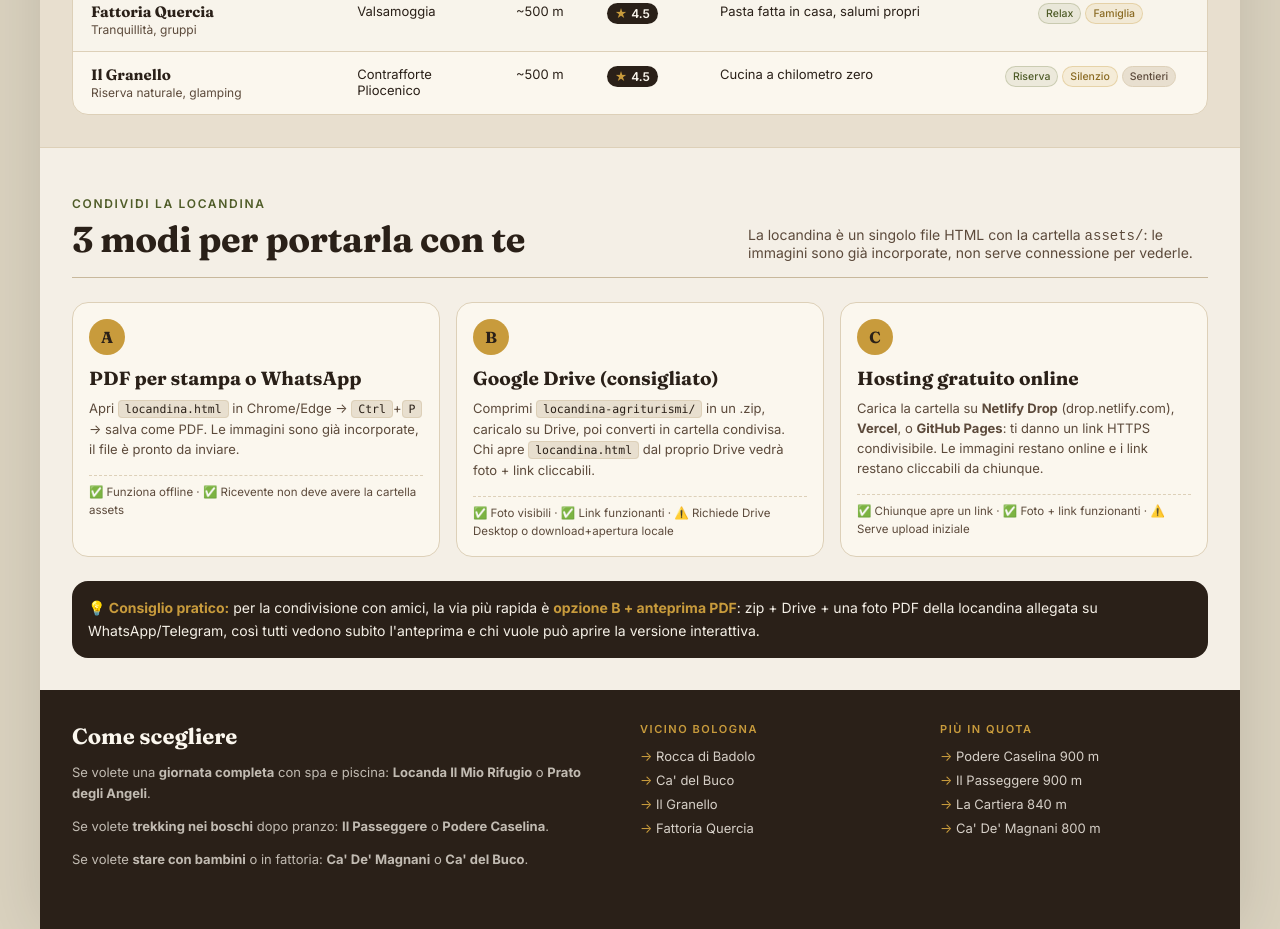
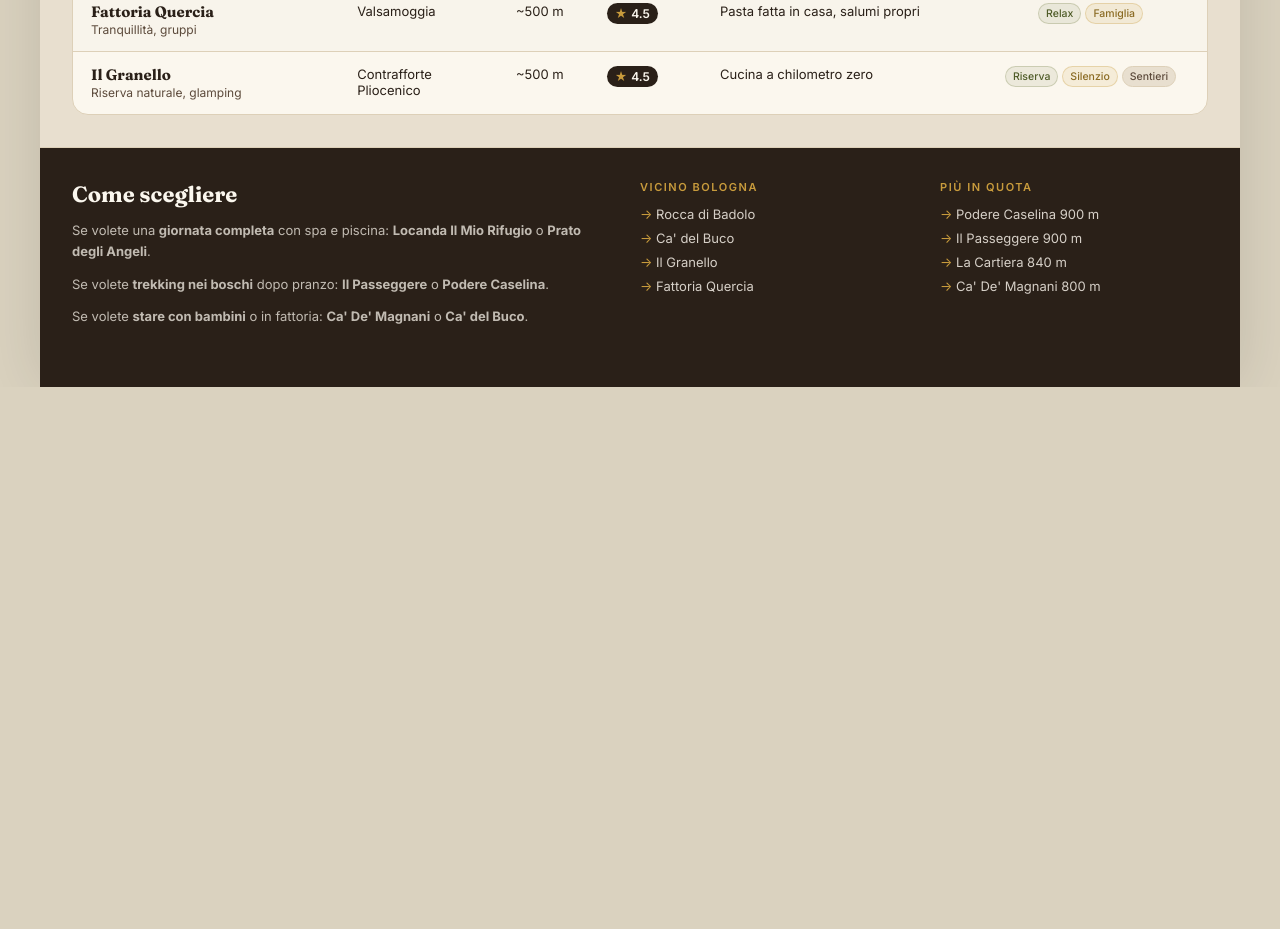
Before and after one commit to elia-berselli/locandina-agriturismi-appennino, a plain HTML site: page index.html in a window 1280 px wide. Shown: the part 4761-5690 px from the top of the page. After the commit the page ends 5148 px from the top, so only its background shows below. Drawn offline with Linux system fonts and the light colour scheme.

Commit message:
Rimuovi sezione 'Come condividere' (CSS orfano)
La sezione era già stata rimossa in un precedente patch,
ma il CSS .share* era rimasto orfano. Pulizia completa.

```diff
--- a/index.html
+++ b/index.html
@@ -368,64 +368,6 @@
     background: var(--ink); color: var(--bg);
     display: grid; grid-template-columns: 2fr 1fr 1fr; gap: var(--gap-6);
   }
-
-  /* ============================================================
-     SECTION: Condividi
-     ============================================================ */
-  .share {
-    padding: var(--gap-7) var(--gap-6) var(--gap-6);
-    background: var(--bg);
-  }
-  .share-grid {
-    display: grid;
-    grid-template-columns: repeat(3, 1fr);
-    gap: var(--gap-4);
-    margin-top: var(--gap-5);
-  }
-  .share-card {
-    background: var(--paper);
-    border: 1px solid var(--line-soft);
-    border-radius: var(--r-l);
-    padding: var(--gap-4);
-    display: flex; flex-direction: column; gap: var(--gap-2);
-    position: relative;
-  }
-  .share-num {
-    width: 36px; height: 36px;
-    display: inline-flex; align-items: center; justify-content: center;
-    background: var(--mustard); color: var(--ink);
-    border-radius: 50%;
-    font-family: 'Fraunces', serif; font-weight: 700; font-size: 16px;
-    margin-bottom: 4px;
-  }
-  .share-card h3 {
-    font-family: 'Fraunces', serif; font-weight: 700; font-size: 19px;
-    margin: 0; line-height: 1.2;
-  }
-  .share-card p {
-    font-size: 13px; line-height: 1.55; color: var(--ink-soft); margin: 0;
-  }
-  .share-card p code, .share-card kbd {
-    background: var(--bg-deep);
-    padding: 1px 6px; border-radius: 4px;
-    font-family: 'JetBrains Mono', 'Consolas', monospace; font-size: 11.5px;
-    color: var(--ink); border: 1px solid var(--line-soft);
-  }
-  .share-card .hint {
-    margin-top: var(--gap-2);
-    padding-top: var(--gap-2);
-    border-top: 1px dashed var(--line-soft);
-    font-size: 11.5px; color: var(--ink-soft);
-  }
-  .share-note {
-    margin-top: var(--gap-5);
-    padding: var(--gap-4);
-    background: var(--ink);
-    color: var(--bg);
-    border-radius: var(--r-l);
-    font-size: 14px; line-height: 1.6;
-  }
-  .share-note strong { color: var(--mustard); }
   .foot h3 {
     font-family: 'Fraunces', serif; font-weight: 700;
     font-size: 22px; margin: 0 0 var(--gap-3);
@@ -943,46 +885,6 @@
   </section>
 
   <!-- ============================================================
-       SEZIONE: Come condividere
-       ============================================================ -->
-  <section class="share">
-    <div class="sec-head">
-      <div>
-        <div class="kicker">Condividi la locandina</div>
-        <h2>3 modi per portarla con te</h2>
-      </div>
-      <p>La locandina è un singolo file HTML con la cartella <code>assets/</code>: le immagini sono già incorporate, non serve connessione per vederle.</p>
-    </div>
-
-    <div class="share-grid">
-      <div class="share-card">
-        <div class="share-num">A</div>
-        <h3>PDF per stampa o WhatsApp</h3>
-        <p>Apri <code>locandina.html</code> in Chrome/Edge → <kbd>Ctrl</kbd>+<kbd>P</kbd> → salva come PDF. Le immagini sono già incorporate, il file è pronto da inviare.</p>
-        <p class="hint">✅ Funziona offline · ✅ Ricevente non deve avere la cartella assets</p>
-      </div>
-      <div class="share-card">
-        <div class="share-num">B</div>
-        <h3>Google Drive (consigliato)</h3>
-        <p>Comprimi <code>locandina-agriturismi/</code> in un .zip, caricalo su Drive, poi converti in cartella condivisa. Chi apre <code>locandina.html</code> dal proprio Drive vedrà foto + link cliccabili.</p>
-        <p class="hint">✅ Foto visibili · ✅ Link funzionanti · ⚠️ Richiede Drive Desktop o download+apertura locale</p>
-      </div>
-      <div class="share-card">
-        <div class="share-num">C</div>
-        <h3>Hosting gratuito online</h3>
-        <p>Carica la cartella su <strong>Netlify Drop</strong> (drop.netlify.com), <strong>Vercel</strong>, o <strong>GitHub Pages</strong>: ti danno un link HTTPS condivisibile. Le immagini restano online e i link restano cliccabili da chiunque.</p>
-        <p class="hint">✅ Chiunque apre un link · ✅ Foto + link funzionanti · ⚠️ Serve upload iniziale</p>
-      </div>
-    </div>
-
-    <div class="share-note">
-      <strong>💡 Consiglio pratico:</strong> per la condivisione con amici, la via più rapida è
-      <strong>opzione B + anteprima PDF</strong>: zip + Drive + una foto PDF della locandina allegata su WhatsApp/Telegram,
-      così tutti vedono subito l'anteprima e chi vuole può aprire la versione interattiva.
-    </div>
-  </section>
-
-  <!-- ============================================================
        FOOTER
        ============================================================ -->
   <footer class="foot">
```
